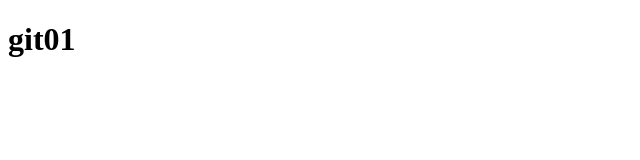
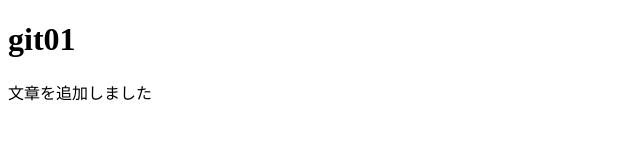
Before and after one commit to zd-riri/gitprogect01, a plain HTML site: page index.html in a window 1280 px wide. Shown: the whole page, without its empty margins (0-640 px from the left). Drawn offline with Linux system fonts and the light colour scheme.

Commit message:
ｐ要素を追加

```diff
--- a/index.html
+++ b/index.html
@@ -6,5 +6,6 @@
 </head>
 <body>
     <h1>git01</h1>
+    <p>文章を追加しました</p>
 </body>
 </html>
```
